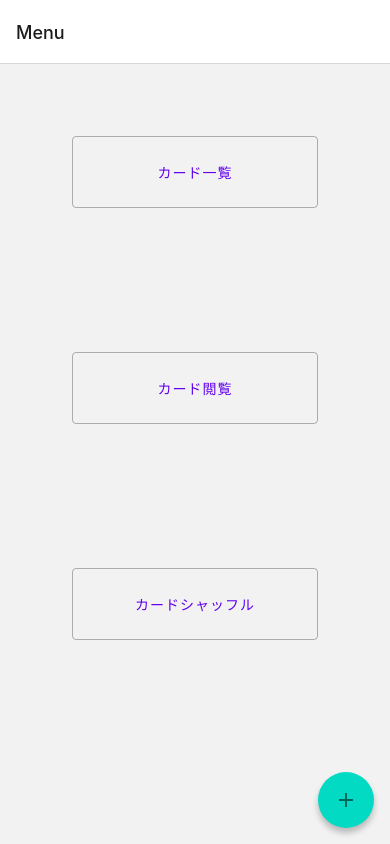
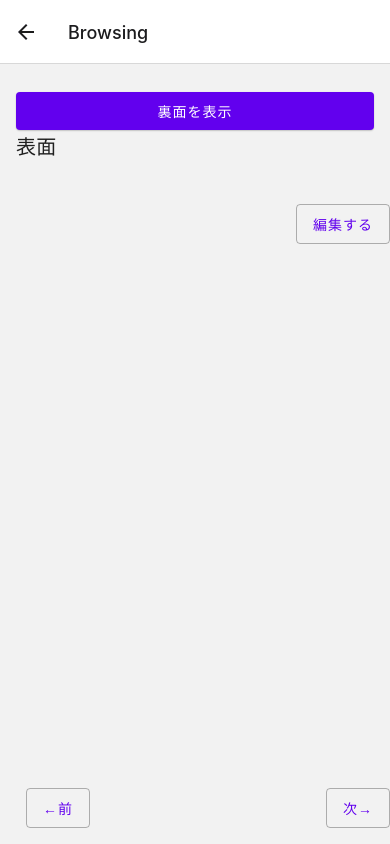
Before and after one commit to No-preservatives-added/MemoCard, a React Native app: screen /Browsing in a window 390 px wide. Built offline with nearby package versions, Linux system fonts and the light colour scheme.

Commit message:
カード閲覧ボタンを実装しました。一枚ずつ見る画面はまだ未完です。

```diff
--- a/App.tsx
+++ b/App.tsx
@@ -5,6 +5,7 @@ import { createStackNavigator } from "@react-navigation/stack";
 import { Provider as PaperProvider } from "react-native-paper";
 import { MenuScreen } from "./src/MenuScreen";
 import { ComposeScreen } from "./src/ComposeScreen";
+import { BrowsingScreen } from "./src/BrowsingScreen";
 
 const Stack = createStackNavigator();
 
@@ -15,6 +16,7 @@ export default function App() {
         <Stack.Navigator>
           <Stack.Screen name="Menu" component={MenuScreen} />
           <Stack.Screen name="Compose" component={ComposeScreen} />
+          <Stack.Screen name="Browsing" component={BrowsingScreen} />
         </Stack.Navigator>
       </NavigationContainer>
     </PaperProvider>
--- /dev/null
+++ b/src/BrowsingScreen.js
@@ -0,0 +1,79 @@
+import React, { useState } from "react";
+import { StyleSheet, KeyboardAvoidingView } from "react-native";
+import { Button } from "react-native-paper";
+import { useNavigation } from "@react-navigation/native";
+import { Title } from "react-native-paper";
+
+export const BrowsingScreen = () => {
+  const [text, setText] = useState("");
+  const navigation = useNavigation();
+
+  const onPressReverse = () => {
+    // カードの裏面を表示するプログラム？
+  };
+
+  const onPressBack = () => {
+    // ひとつ前に書いた内容をカードを表示するプログラム
+  };
+
+  const onPressForth = () => {
+    // ひとつ後に書いた内容をカードを表示するプログラム
+  };
+
+  const onPressAdd = () => {
+    navigation.navigate("Compose");
+  };
+
+  return (
+    <KeyboardAvoidingView style={styles.container}>
+      <Title></Title>
+      <Title></Title>
+      <Title></Title>
+      <Button mode="contained" onPress={onPressReverse}>
+        裏面を表示
+      </Button>
+      <Title>表面</Title>
+      <Button
+        mode="outlined"
+        style={{
+          position: "absolute",
+          right: 300,
+          bottom: 16,
+        }}
+        onPress={onPressForth}
+      >
+        ←前
+      </Button>
+      <Button
+        mode="outlined"
+        style={{
+          position: "absolute",
+          right: 0,
+          bottom: 16,
+        }}
+        onPress={onPressBack}
+      >
+        次→
+      </Button>
+
+      <Button
+        mode="outlined"
+        style={{
+          position: "absolute",
+          right: 0,
+          bottom: 600,
+        }}
+        onPress={onPressAdd}
+      >
+        編集する
+      </Button>
+    </KeyboardAvoidingView>
+  );
+};
+
+const styles = StyleSheet.create({
+  container: {
+    flex: 1,
+    padding: 16,
+  },
+});
--- a/src/MenuScreen.js
+++ b/src/MenuScreen.js
@@ -1,7 +1,7 @@
 // MenuScreen.js
 import React from "react";
 import { StyleSheet, View } from "react-native";
-import { Button, FAB } from "react-native-paper";
+import { FAB, Button } from "react-native-paper";
 import { useNavigation } from "@react-navigation/native";
 
 export const MenuScreen = () => {
@@ -12,7 +12,7 @@ export const MenuScreen = () => {
   };
 
   const onPressBrowsing = () => {
-    // カードを1枚ずつ表示するプログラム
+    navigation.navigate("Browsing");
   };
 
   const onPressShuffle = () => {
@@ -25,27 +25,15 @@ export const MenuScreen = () => {
 
   return (
     <View style={styles.container}>
-      <Button
-        style={styles.list}
-        mode="outlined"
-        onPress={() => onPressList(item.createdAt)}
-      >
+      <Button style={styles.list} mode="outlined" onPress={onPressList}>
         カード一覧
       </Button>
 
-      <Button
-        style={styles.browsing}
-        mode="outlined"
-        onPress={() => onPressBrowsing(item.createdAt)}
-      >
+      <Button style={styles.browsing} mode="outlined" onPress={onPressBrowsing}>
         カード閲覧
       </Button>
 
-      <Button
-        style={styles.shuffle}
-        mode="outlined"
-        onPress={() => onPressShuffle(item.createdAt)}
-      >
+      <Button style={styles.shuffle} mode="outlined" onPress={onPressShuffle}>
         カードシャッフル
       </Button>
 
```
